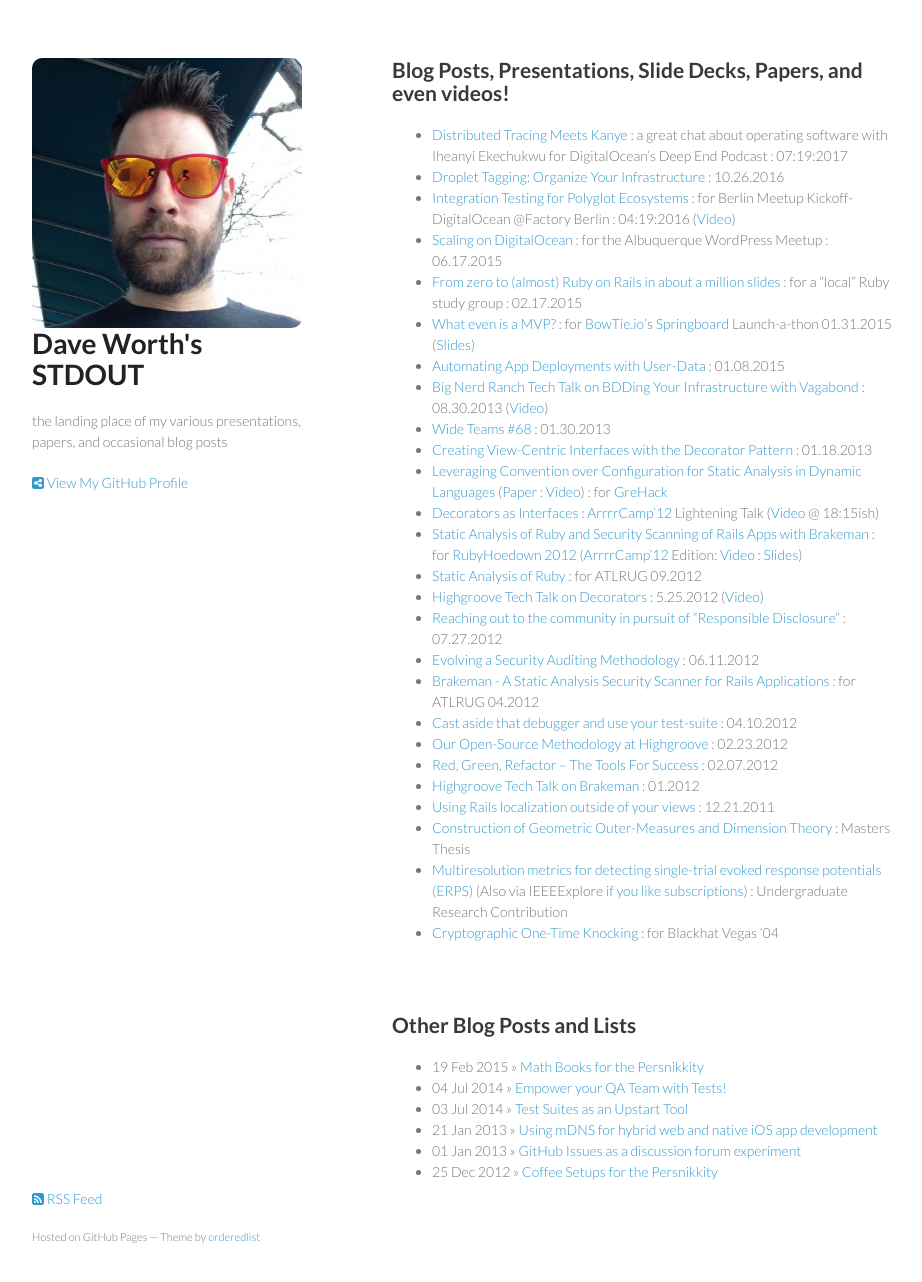
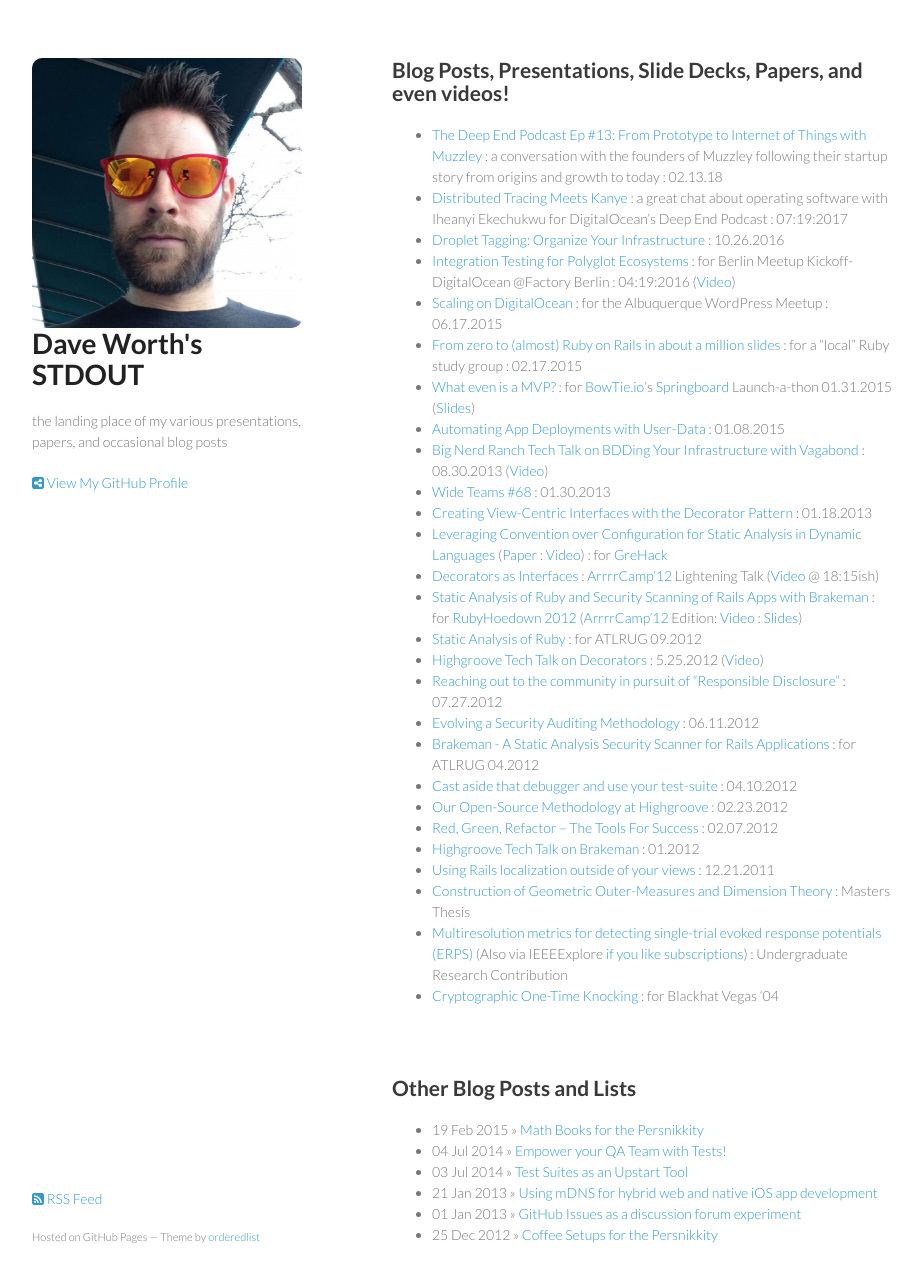
Before and after one commit to daveworth/daveworth.github.com, a Jekyll site: the page built from index.md, in a window 1280 px wide and 1315 px high. Shown: the top 1282 px of the window, without its empty margins (178-1100 px from the left). Built offline with Jekyll 4.4.1, drawn with Linux system fonts in a browser that asks for light colours; nearby versions of some CDN libraries.

Commit message:
add Deep End Podcast with Muzzley

```diff
--- a/index.md
+++ b/index.md
@@ -1,6 +1,7 @@
 ---
 layout: default
 ---
+* [The Deep End Podcast Ep #13: From Prototype to Internet of Things with Muzzley](https://blog.digitalocean.com/deep-end-podcast-muzzley/) : a conversation with the founders of Muzzley following their startup story from origins and growth to today : 02.13.18
 * [Distributed Tracing Meets Kanye](https://soundcloud.com/digitaloceanpodcast/distributed-tracing-meets-kanye) : a great chat about operating software with Iheanyi Ekechukwu for DigitalOcean's Deep End Podcast : 07:19:2017
 * [Droplet Tagging: Organize Your Infrastructure](https://www.digitalocean.com/company/blog/droplet-tagging-organize-your-infrastructure/) : 10.26.2016
 * [Integration Testing for Polyglot Ecosystems](http://www.slideshare.net/DavidWorth5/integration-testing-for-polyglot-ecosystems) : for Berlin Meetup Kickoff- DigitalOcean @Factory Berlin : 04:19:2016 ([Video](https://www.youtube.com/watch?v=0I2bJpXlYSw#t=02m22s))
```
